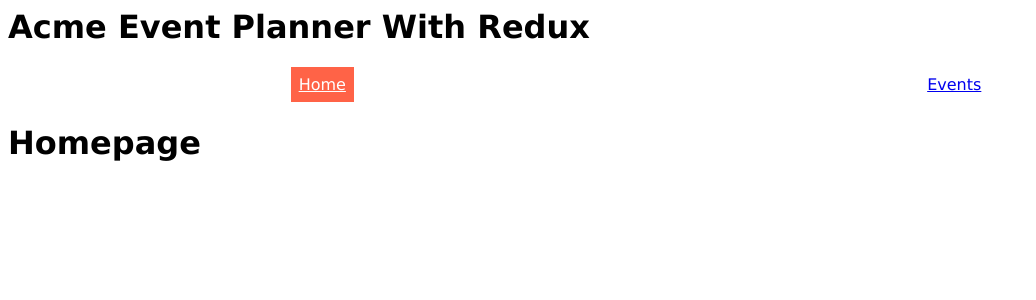
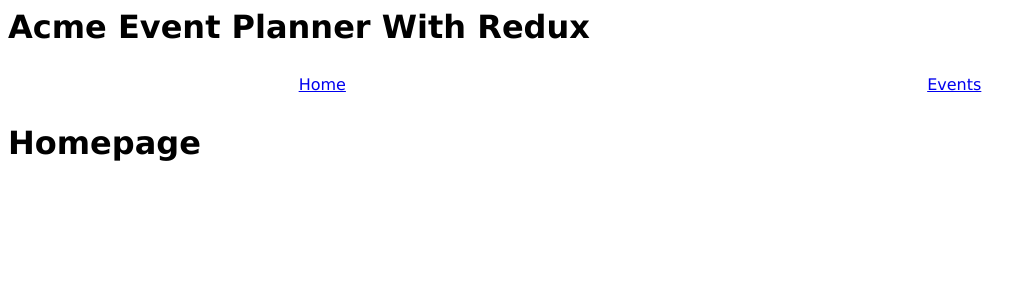
Before and after one commit to Philsun01/acme-events-redux-store, a React app: page /#/ in a window 1280 px wide. Shown: the top 300 px of the page, without its empty margins (0-1036 px from the left). Built offline with nearby package versions, Linux system fonts and the light colour scheme; no server answers.

Commit message:
got data to show on events page

```diff
--- a/index.html
+++ b/index.html
@@ -13,10 +13,6 @@
     }
     a {
       padding: 0.5rem;
-    }
-    .active {
-      background-color: tomato;
-      color: white;
     }
     </style>
   </head>
@@ -89,9 +85,6 @@
         return Connected;
       }
 
-
-
-
       ReactDOM.render(<App />, document.querySelector('#root'));
 
     </script>
--- a/src/App.js
+++ b/src/App.js
@@ -1,27 +1,11 @@
 import React from 'react';
-import {Switch, Link, Route, HashRouter, NavLink} from 'react-router-dom';
+import { Route, HashRouter } from 'react-router-dom';
+
+import Nav from './Nav';
+import Home from './Home';
+import Events from './Events';
 
 import store, { fetchEvents } from './store';
-
-const Home = () =><h1>Homepage</h1>;
-
-const Nav = () =>{
-  const links = [
-    { text: 'Home', to: '/'},
-    { text: 'Events', to: '/events'},
-  ];
-  return(
-    <nav>
-      {
-        links.map(link =>
-          <NavLink key = {link.text} to = {link.to}> {link.text}</NavLink>
-        )
-      }
-      </nav>
-  )
-};
-
-const Events = () =><h1>Eventspage</h1>;
 
 class App extends React.Component{
   componentDidMount(){
@@ -32,9 +16,9 @@ class App extends React.Component{
     return (
       <HashRouter>
         <h1>Acme Event Planner With Redux</h1>
-        <Route component = {Nav} />
-        <Route path = '/' component = {Home} exact/>
-        <Route path = '/events' component = {Events} />
+        <Route component={ Nav } />
+        <Route path = '/' component={ Home } exact/>
+        <Route path = '/events' component={ Events } />
       </HashRouter>
 
     );
--- /dev/null
+++ b/src/Events.js
@@ -0,0 +1,14 @@
+import React from 'react';
+import connect from './connect';
+
+const Events = ({ events }) => {
+  return (
+    <ul>
+      {
+        events.map(event => <li key={event.id}>{event.name}</li>)
+      }
+    </ul>
+  );
+};
+
+export default connect(Events);
--- /dev/null
+++ b/src/Home.js
@@ -0,0 +1,10 @@
+import React from 'react';
+import connect from './connect';
+
+const Home = () => {
+  return (
+    <h1>Homepage</h1>
+  );
+};
+
+export default connect(Home);
--- /dev/null
+++ b/src/Nav.js
@@ -0,0 +1,24 @@
+import React from 'react';
+import connect from './connect';
+import { NavLink } from 'react-router-dom';
+
+
+const Nav = ({ events }) => {
+  const links = [
+    { text: 'Home', to: '/' },
+    { text: 'Events', to: '/events', count: events.length },
+  ];
+  return(
+    <nav>
+      {
+        links.map(link =>
+          <NavLink key = {link.text} to = {link.to}>
+            {link.text} {link.count ? `(${link.count})` : ''}
+          </NavLink>
+        )
+      }
+      </nav>
+  )
+};
+
+export default connect(Nav);
--- a/src/store.js
+++ b/src/store.js
@@ -3,7 +3,7 @@ import axios from 'axios';
 
 const eventsReducer = (state = [], action) => {
   if(action.type === 'SET_EVENT'){
-    return state.events;
+    return action.events;
   }
   return state;
 };
@@ -18,7 +18,7 @@ const fetchEvents = async() => {
   const url = '/api/events';
   const events = (await axios.get(url)).data;
   //console.log(events);
-  store.dispatch({ type: 'SET_EVENTS', events });
+  store.dispatch({ type: 'SET_EVENT', events });
 };
 
 export default store;
```
